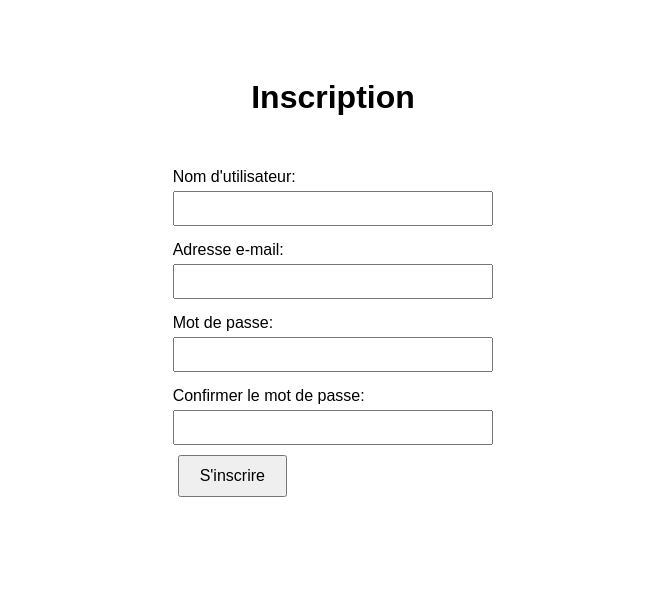
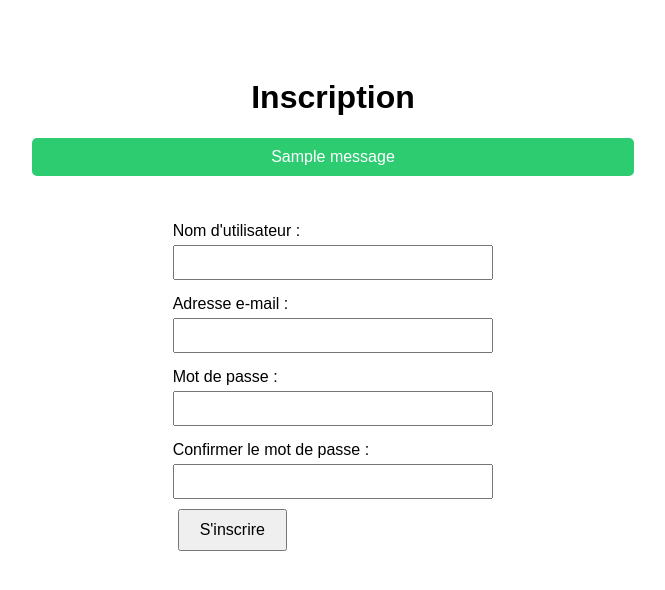
Before and after one commit to DarkSidane/djangoWebsite, a Django app: page /inscription/ in a window 1280 px wide. Shown: the top 590 px of the page, without its empty margins (307-972 px from the left). Run offline with Django 5.2, Linux system fonts and the light colour scheme; tables that the repository leaves empty hold one stand-in row (values such as "Sample post"); one stand-in notice (Sample message) is shown.

Commit message:
prompt 3

```diff
--- a/mysite/home/static/css/styles.css
+++ b/mysite/home/static/css/styles.css
@@ -28,6 +28,27 @@ input[type="password"] {
     padding: 8px;
     margin: 5px 0;
     box-sizing: border-box;
+}
+
+.messages {
+    list-style-type: none;
+    padding: 0;
+}
+
+.messages li {
+    margin: 10px auto;
+    padding: 10px;
+    width: 50%;
+    color: #fff;
+    border-radius: 5px;
+}
+
+.messages li.error {
+    background-color: #e74c3c;
+}
+
+.messages li.success {
+    background-color: #2ecc71;
 }
 
 .popup {
--- a/mysite/home/templates/home/registration.html
+++ b/mysite/home/templates/home/registration.html
@@ -8,18 +8,28 @@
 </head>
 <body>
     <h1>Inscription</h1>
-    <form action="/inscription/" method="post">
-        <!-- Nous n'allons pas traiter le POST pour l'instant -->
-        <label for="username">Nom d'utilisateur:</label>
+
+    <!-- Affichage des messages -->
+    {% if messages %}
+        <ul class="messages">
+            {% for message in messages %}
+                <li class="{{ message.tags }}">{{ message }}</li>
+            {% endfor %}
+        </ul>
+    {% endif %}
+
+    <form action="{% url 'registration' %}" method="post">
+        {% csrf_token %}
+        <label for="username">Nom d'utilisateur :</label>
         <input type="text" id="username" name="username" required>
 
-        <label for="email">Adresse e-mail:</label>
+        <label for="email">Adresse e-mail :</label>
         <input type="email" id="email" name="email" required>
 
-        <label for="password">Mot de passe:</label>
+        <label for="password">Mot de passe :</label>
         <input type="password" id="password" name="password" required>
 
-        <label for="confirm_password">Confirmer le mot de passe:</label>
+        <label for="confirm_password">Confirmer le mot de passe :</label>
         <input type="password" id="confirm_password" name="confirm_password" required>
 
         <button type="submit">S'inscrire</button>
--- a/mysite/home/views.py
+++ b/mysite/home/views.py
@@ -1,8 +1,54 @@
 
-from django.shortcuts import render
+from django.shortcuts import render, redirect
+from django.contrib import messages
+import yaml
+import os
+from django.conf import settings
 
 def index(request):
     return render(request, 'home/index.html')
 
 def registration(request):
+    if request.method == 'POST':
+        username = request.POST.get('username').strip()
+        email = request.POST.get('email').strip()
+        password = request.POST.get('password')
+        confirm_password = request.POST.get('confirm_password')
+
+        # Validation simple
+        if password != confirm_password:
+            messages.error(request, "Les mots de passe ne correspondent pas.")
+            return render(request, 'home/registration.html')
+
+        # Chargement des utilisateurs existants
+        users_file = os.path.join(settings.BASE_DIR, 'home', 'users.yaml')
+        if os.path.exists(users_file):
+            with open(users_file, 'r') as file:
+                users = yaml.safe_load(file) or []
+        else:
+            users = []
+
+        # Vérification si le nom d'utilisateur ou l'email existe déjà
+        for user in users:
+            if user['username'] == username:
+                messages.error(request, "Le nom d'utilisateur existe déjà.")
+                return render(request, 'home/registration.html')
+            if user['email'] == email:
+                messages.error(request, "L'adresse e-mail est déjà utilisée.")
+                return render(request, 'home/registration.html')
+
+        # Enregistrement du nouvel utilisateur
+        user_data = {
+            'username': username,
+            'email': email,
+            'password': password  # Attention : les mots de passe devraient être hachés
+        }
+        users.append(user_data)
+
+        with open(users_file, 'w') as file:
+            yaml.dump(users, file)
+
+        messages.success(request, "Inscription réussie. Vous pouvez maintenant vous connecter.")
+        return redirect('index')
+
     return render(request, 'home/registration.html')
```
Also changed, not shown: mysite/home/templates/home/index.html (+9 -0 lines), mysite/mysite/settings.py (+11 -1 lines), mysite/db.sqlite3, 1 other file.
